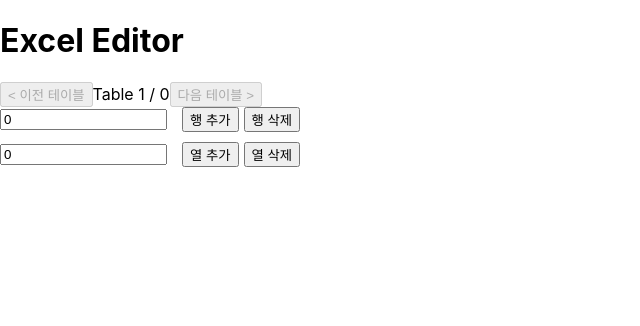
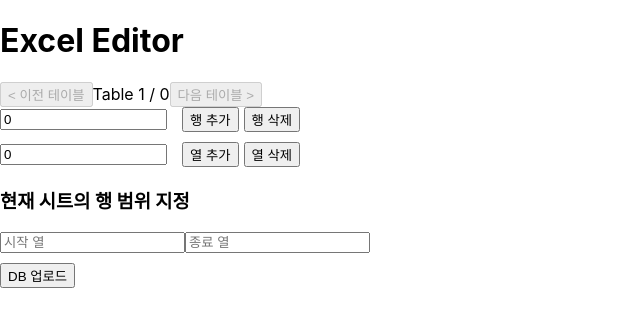
Before and after one commit to SKKUsanhak/frontend, a React (Create React App) app: page /excelEditor in a window 1280 px wide. Shown: the top 326 px of the page, without its empty margins (0-640 px from the left). Built offline with nearby package versions, Linux system fonts and the light colour scheme.

Commit message:
Upload XLSX to Springboot

```diff
--- a/src/component/excelEditor/ExcelEditor.jsx
+++ b/src/component/excelEditor/ExcelEditor.jsx
@@ -5,13 +5,15 @@ import './ExcelEditor.css';
 import { useCellSelection } from './SelectCell';
 import { useRowHandler } from './RowHandler';
 import { useColumnHandler } from './ColumnHandler';
+import { UploadHandler } from './UploadHandler';
 
 export default function ExcelEditor() {
-    const location = useLocation();
+    const location = useLocation(); // 파일 로딩을 위한 location
     const [currentSheetIndex, setCurrentSheetIndex] = useState(0); // 현재 시트 인덱스 추가
     const [data, setData] = useState([]); // 테이블 데이터 추가
     const [rowIndex, setRowIndex] = useState(0); // 행 인덱싱 추가
     const [colIndex, setColIndex] = useState(0); // 열 인덱싱 추가
+    const [ColumnRanges, setColumnRanges] = useState({}); // 열 범위 추가
 
     const { // 셀 선택 함수 묶음
         selectedCells,
@@ -21,17 +23,17 @@ export default function ExcelEditor() {
         handleTableMouseDown,
     } = useCellSelection();
 
-    const {
+    const { // 열 컨트롤 함수들
         handleAddRow,
         handleDeleteRow
     } = useRowHandler(data, setData, currentSheetIndex);
 
-    const {
+    const { // 행 컨트롤 함수들
         handleAddColumn,
         handleDeleteColumn
     } = useColumnHandler(data, setData, currentSheetIndex);
 
-    useEffect(() => {
+    useEffect(() => { // 파일 로딩 후 data로 엑셀 파일 매핑
         if (location.state && location.state.fileData) {
             const workbook = new ExcelJS.Workbook();
             const buffer = location.state.fileData;
@@ -79,7 +81,22 @@ export default function ExcelEditor() {
         setCurrentSheetIndex((prevIndex) => (prevIndex < data.length - 1 ? prevIndex + 1 : 0));
     };
 
-    const handleCellChange = (rowIndex, cellIndex, value) => {
+    const handleColumnRangeChange = (sheetIndex, e) => {
+        const { name, value } = e.target;
+        const intValue = parseInt(value, 10);
+
+        if (intValue >= 0) { // 값이 0 이상인지 확인
+            setColumnRanges(prevRanges => ({
+                ...prevRanges,
+                [sheetIndex]: {
+                    ...prevRanges[sheetIndex],
+                    [name]: intValue
+                }
+            }));
+        }
+    };
+
+    const handleCellChange = (rowIndex, cellIndex, value) => { // 셀 변경 적용
         const newData = [...data];
         newData[currentSheetIndex].rows[rowIndex][cellIndex] = value;
         setData(newData);
@@ -127,6 +144,30 @@ export default function ExcelEditor() {
                 <button onClick={() => handleDeleteColumn(colIndex)}>열 삭제</button>
 
             </div>
+
+            <div className="ColumnRanges">
+                <h3> 현재 시트의 행 범위 지정 </h3>
+                <input
+                    type="number"
+                    name="startColumn"
+                    placeholder="시작 열"
+                    value={ColumnRanges[currentSheetIndex]?.startColumn !== undefined ? ColumnRanges[currentSheetIndex]?.startColumn : ''}
+                    min="0"
+                    max={data[currentSheetIndex]?.columns.length - 1 ?? 0}
+                    onChange={(e) => handleColumnRangeChange(currentSheetIndex, e)}
+                />
+                <input
+                    type="number"
+                    name="endColumn"
+                    placeholder="종료 열"
+                    value={ColumnRanges[currentSheetIndex]?.endColumn !== undefined ? ColumnRanges[currentSheetIndex]?.endColumn : ''}
+                    min="0"
+                    max={data[currentSheetIndex]?.columns.length - 1 ?? 0}
+                    onChange={(e) => handleColumnRangeChange(currentSheetIndex, e)}
+                />
+            </div>
+
+
             {/* 테이블 표기 부분 */ }
             <table className='table' onMouseDown={handleTableMouseDown}>
                 <tbody> {/* 현재 시트에 대해서 데이터 열 순회 */ }
@@ -155,6 +196,14 @@ export default function ExcelEditor() {
                     ))}
                 </tbody>
             </table>
+            <div>
+                <button
+                    className='upload-button'
+                    onClick={() => UploadHandler(data, ColumnRanges)}
+                >
+                DB 업로드
+                </button>
+            </div>
         </div>
     );
 }
--- /dev/null
+++ b/src/component/excelEditor/UploadHandler.jsx
@@ -0,0 +1,38 @@
+import ExcelJS from 'exceljs';
+import axios from 'axios';
+import buffer from 'react'
+
+export const UploadHandler = async (data, ColumnRanges) => {
+
+    const workbook = new ExcelJS.Workbook();
+
+    data.forEach((sheetData, sheetIndex) => {
+        const worksheet = workbook.addWorksheet(`Sheet ${sheetIndex + 1}`);
+
+        sheetData.rows.forEach((row, rowIndex) => {
+            const worksheetRow = worksheet.getRow(rowIndex + 1);
+            row.forEach((cell, cellIndex) => {
+                worksheetRow.getCell(cellIndex + 1).value = cell;
+            });
+        });
+    });
+
+    const blob = new Blob([buffer], { type: 'application/vnd.openxmlformats-officedocument.spreadsheetml.sheet' });
+    const file = new File([blob], 'output.xlsx', { type: 'application/vnd.openxmlformats-officedocument.spreadsheetml.sheet' });
+
+    const formData = new FormData();
+    formData.append('file', file);
+    formData.append('ColumnRanges', JSON.stringify(ColumnRanges));
+
+    try {
+        const response = await axios.post('/final-result', formData, {
+            headers: {
+                'Content-Type': 'multipart/form-data'
+            }
+        });
+        console.log('파일 업로드 성공', response.data);
+    } catch (error) {
+        console.error('파일 업로드 실패', error);
+    }
+
+}
```
Also changed, not shown: src/component/result/Result.jsx (deleted, +0 -36 lines).
